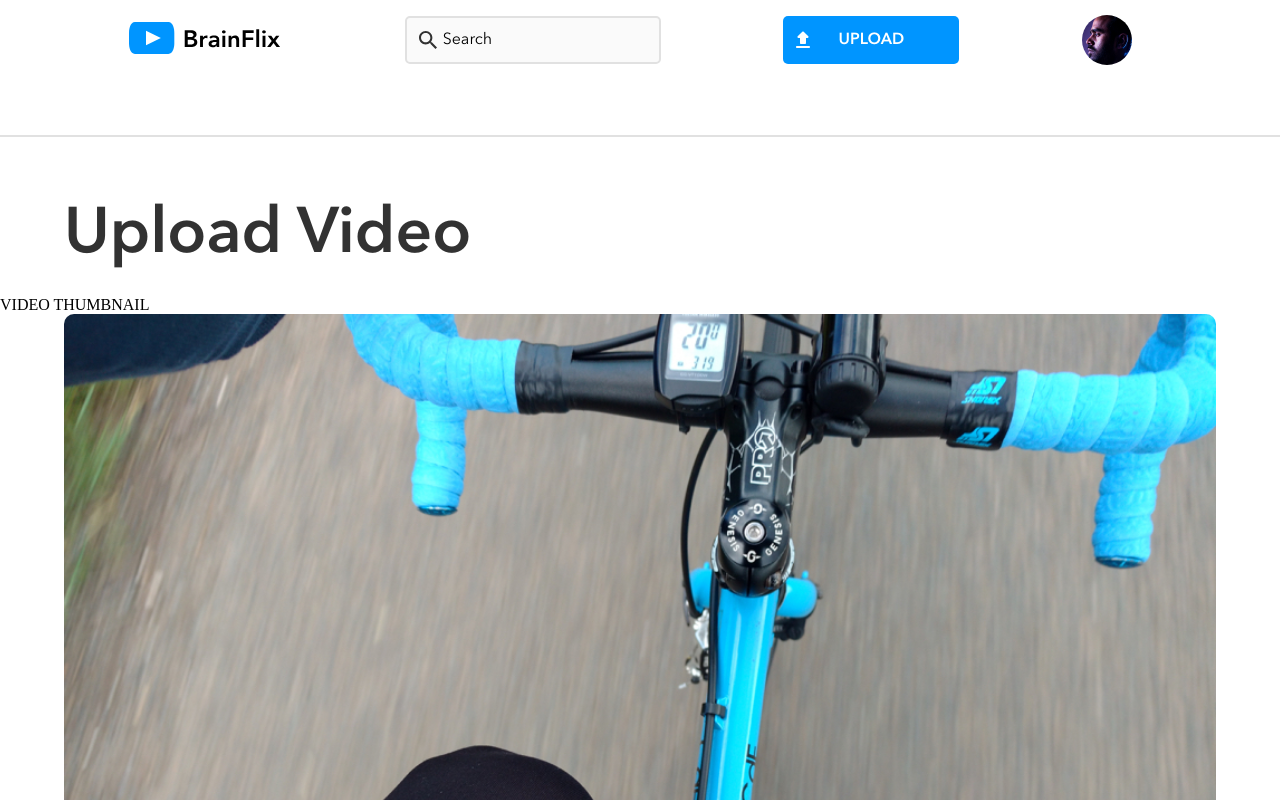
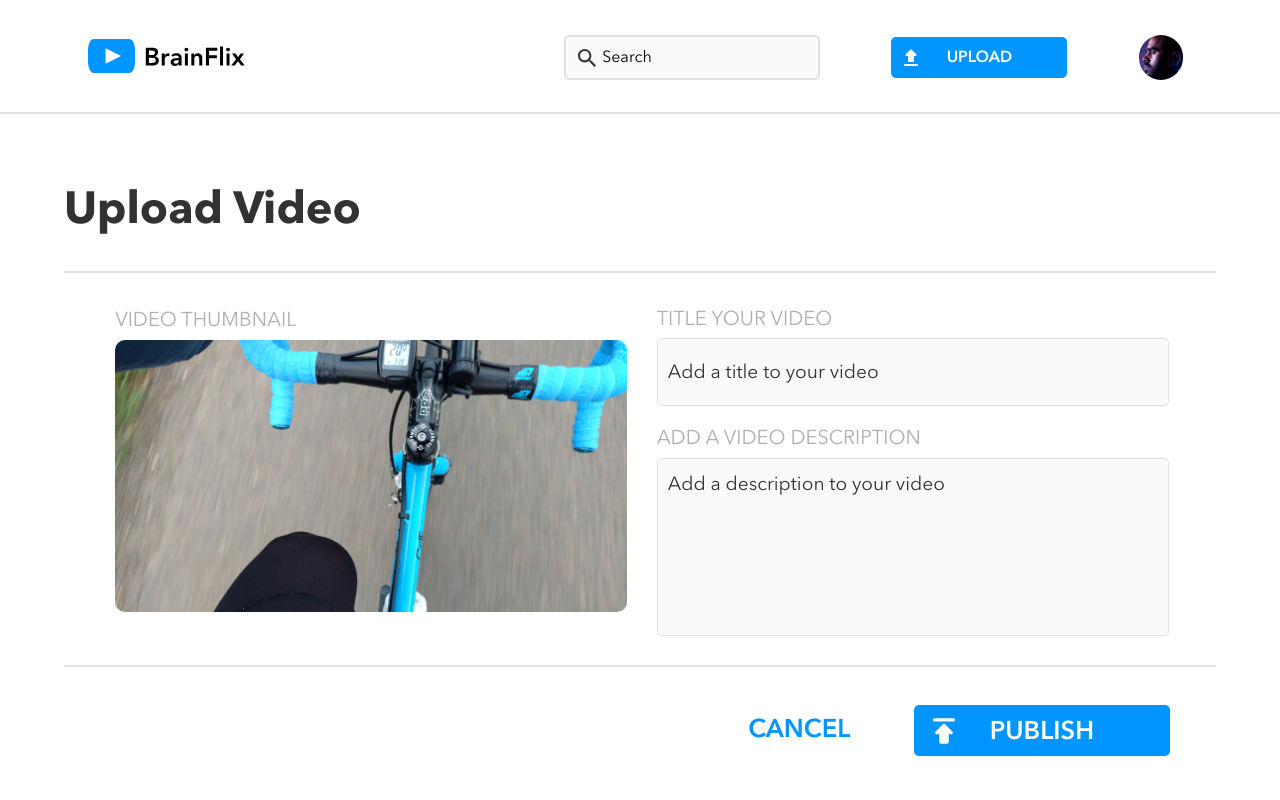
Before and after one commit to b3nnyc/ben-cartwright-brainflix, a React (Create React App) app: page /upload in a window 1280 px wide. Shown: the top 800 px of the page. Built offline with nearby package versions, Linux system fonts and the light colour scheme.

Commit message:
Finished styling for upload page

```diff
--- a/src/components/Nav/Nav.scss
+++ b/src/components/Nav/Nav.scss
@@ -3,6 +3,7 @@
 @use "../../styles//partials/variables" as *;
 
 .nav {
+  margin-top: 2%;
   width: 100%;
   top: 0;
   height: 11rem;
@@ -16,6 +17,9 @@
     height: 4rem;
     flex-direction: row;
   }
+  @include desktop {
+    margin-bottom: 1%;
+  }
 
   &__logo {
     width: 10rem;
@@ -24,7 +28,9 @@
       padding-left: 4%;
     }
     @include desktop {
+      width: 13vw;
       padding-right: 35%;
+      padding-left: 10%;
     }
   }
 
@@ -38,6 +44,7 @@
     }
     @include desktop {
       width: 20vw;
+      margin-left: 20vw;
     }
   }
 
@@ -57,6 +64,9 @@
       width: 100%;
       height: 2.65rem;
       padding-left: 14%;
+    }
+    @include desktop {
+      height: 3vw;
     }
   }
 
@@ -92,6 +102,10 @@
       display: block;
       margin-right: 2%;
     }
+    @include desktop {
+      width: 3.5vw;
+      height: 3.5vw;
+    }
   }
 
   &__button {
@@ -115,6 +129,7 @@
     @include desktop {
       margin-left: 0;
       margin-right: 0;
+      height: 3.25vw;
     }
   }
 
--- a/src/pages/Upload/Upload.js
+++ b/src/pages/Upload/Upload.js
@@ -7,23 +7,26 @@ function Upload() {
     <section className="upload">
       <h2 className="upload__title">Upload Video</h2>
       <div className="upload__container">
+        <div className="upload__top">
         <label className="upload__img-title" for="img-title">
                 VIDEO THUMBNAIL
               </label>
         <img className="upload__img" src={uploadImg} alt="" />
+        </div>
         <div className="upload__forms">
-        <label className="upload__forms-title1" for="forms-title">
+          <label className="upload__forms-header1" for="forms-title">
                 TITLE YOUR VIDEO
               </label>
           <input className="upload__forms-title" title="TITLE YOUR VIDEO" placeholder="Add a title to your video" type="text" />
-          <label className="upload__forms-title2" for="forms-desc">
+          <label className="upload__forms-header2" for="forms-desc">
                 ADD A VIDEO DESCRIPTION</label>
-          <input className="upload__forms-desc" title="ADD A VIDEO DESCRIPTION" placeholder="Add a description to your video" type="text" />
+          <textarea className="upload__forms-desc" title="ADD A VIDEO DESCRIPTION" placeholder="Add a description to your video" type="text" />
+        </div>
       </div>
       <div className="upload__buttons">
-          <button className="upload__buttons-publish"></button>
-          <button className="upload__buttons-cancel"></button>
-        </div>
+        <button className="upload__buttons-cancel">CANCEL</button>
+        <button className="upload__buttons-publish">PUBLISH</button>
+        <button className="upload__buttons-cancel-mobile">CANCEL</button>
       </div>
     </section>
   );
--- a/src/pages/Upload/Upload.scss
+++ b/src/pages/Upload/Upload.scss
@@ -8,12 +8,206 @@
     padding-top: 7%;
     padding-left: 5%;
     color: $BrainFlix-Black;
-    @include font(5vw, 1rem, 500);
+    @include font(6vw, 1rem, 600);
+    @include tablet {
+      @include font(4.5vw, 1rem, 600);
+      margin-top: 1%;
+      margin-bottom: 4%;
+    }
+    @include desktop {
+      @include font(3.5vw, 1rem, 600);
+    }
+  }
+
+  &__container {
+    @include tablet {
+      border-top: 2px solid $mercury;
+      border-bottom: 2px solid $mercury;
+      padding-top: 3%;
+      width: 90%;
+      margin: auto;
+    }
+    @include desktop {
+      display: flex;
+    }
+  }
+
+  &__top {
+    @include tablet {
+      width: 40vw;
+      padding-bottom: 2%;
+    }
   }
 
   &__img {
     width: 90vw;
     margin-left: 5%;
     border-radius: 10px;
+    margin-top: 2%;
+    margin-bottom: 5%;
+    @include tablet {
+      width: 50vw;
+      margin-left: 0;
+    }
+    @include desktop {
+      width: 40vw;
+      margin-left: 10%;
+    }
+  }
+
+  &__img-title {
+    padding-left: 5%;
+    margin-bottom: 4%;
+    @include tablet {
+      padding-left: 0;
+    }
+    @include desktop {
+      padding-left: 0;
+      margin-left: 10%;
+    }
+  }
+
+  &__forms {
+    display: flex;
+    flex-direction: column;
+    width: 90vw;
+    margin-left: 5%;
+    @include tablet {
+      margin-left: 0;
+    }
+    @include desktop {
+      width: 40vw;
+      margin: none;
+      padding-left: 7%;
+    }
+  }
+
+  &__forms input[type="text"] {
+    @include font(2vw, 1rem, 400);
+  }
+
+  &__img-title,
+  &__forms-header1,
+  &__forms-header2 {
+    @include font(3vw, 1rem, 500);
+    color: $silver;
+    @include tablet {
+      @include font(1.25rem, 1rem, 400);
+    }
+  }
+
+  &__forms-title,
+  &__forms-desc {
+    margin-bottom: 5%;
+    margin-top: 2%;
+    padding-left: 2%;
+    background-color: $alabaster;
+    border: 1px solid $mercury;
+    border-radius: 5px;
+  }
+
+  &__forms-title {
+    height: 3rem;
+    @include tablet {
+      height: 4rem;
+    }
+  }
+
+  &__forms-desc {
+    height: 6rem;
+    padding-top: 2%;
+    resize: none;
+    @include font(1.5vw, 1rem, 400);
+
+    @include tablet {
+      height: 8rem;
+    }
+    @include desktop {
+      height: 12.85vw;
+    }
+  }
+
+  &__forms-title::placeholder,
+  &__forms-desc::placeholder {
+    color: $BrainFlix-Black;
+    @include font(2.5vw, 2.5vw, 400);
+    @include tablet {
+      @include font(2vw, 2.5vw, 400);
+    }
+    @include desktop {
+      @include font(1.5vw, 2.5vw, 400);
+    }
+  }
+
+  &__buttons {
+    display: flex;
+    flex-direction: column;
+    width: 90vw;
+    margin: auto;
+    @include tablet {
+      flex-direction: row;
+      align-items: center;
+      padding-top: 5%;
+      padding-bottom: 5%;
+      justify-content: flex-end;
+    }
+    @include desktop {
+      padding-top: 3%;
+    }
+  }
+
+  &__buttons-publish {
+    background-color: $BrainFlix-Blue;
+    color: white;
+    border: none;
+    border-radius: 5px;
+    height: 4rem;
+    margin-bottom: 5%;
+    background-image: url(../../assets/images/publish.svg);
+    background-repeat: no-repeat;
+    background-position-y: center;
+    background-position-x: 5%;
+    background-size: 6%;
+    @include font(3vw, 1rem, 500);
+    @include tablet {
+      float: right;
+      width: 25vw;
+      margin-bottom: 0;
+      background-size: 15%;
+      @include font(2.25vw, 1rem, 500);
+      margin-left: 5%;
+    }
+    @include desktop {
+      margin-right: 4%;
+      width: 20vw;
+      height: 4vw;
+      @include font(2vw, 1rem, 500);
+      padding-top: 0.5%;
+    }
+  }
+
+  &__buttons-cancel-mobile,
+  &__buttons-cancel {
+    background: none;
+    border: none;
+    height: 2rem;
+    color: $BrainFlix-Blue;
+    @include font(3vw, 1rem, 500);
+  }
+
+  &__buttons-cancel-mobile {
+    @include tablet {
+      display: none;
+    }
+  }
+
+  &__buttons-cancel {
+    display: none;
+    @include tablet {
+      display: block;
+    }
+    @include desktop {
+      @include font(2vw, 1rem, 500);
+    }
   }
 }
```
Lines whose indentation alone changed are shown as unchanged.
